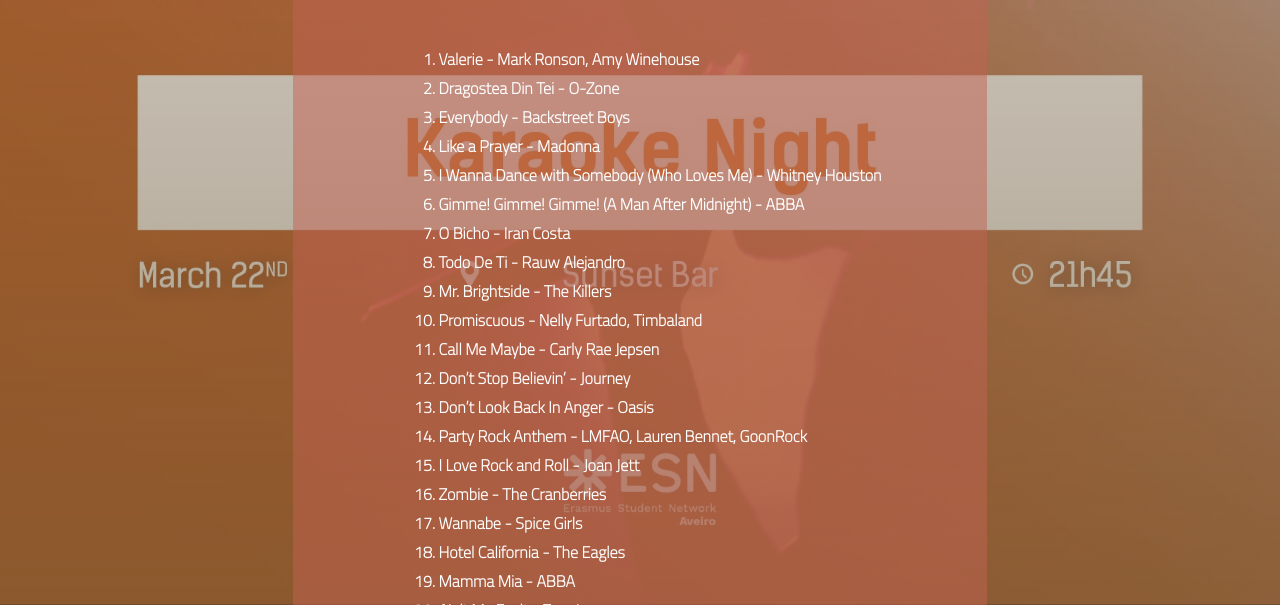
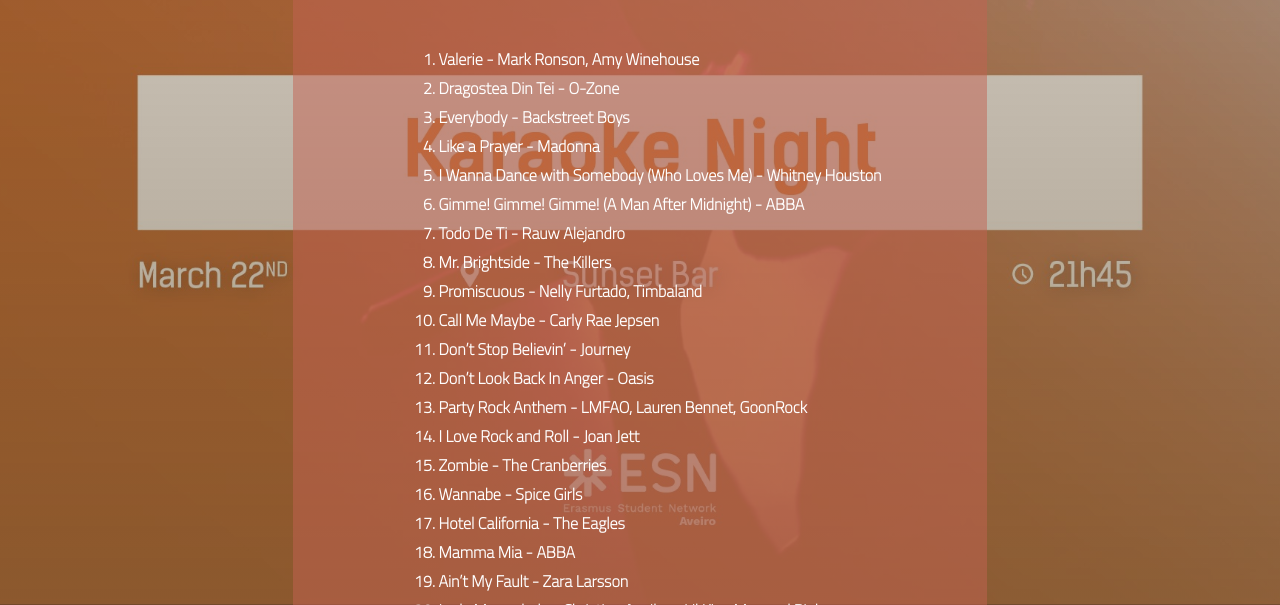
Before and after one commit to djyamunaq/322-KARAOKENIGHT, a plain HTML site: page index.html in a window 1280 px wide. Shown: the part 195-800 px from the top of the page. Drawn offline with Linux system fonts and the light colour scheme.

Commit message:
cathalog fixed 1

```diff
--- a/index.html
+++ b/index.html
@@ -26,7 +26,6 @@
         <li>Like a Prayer - Madonna</li>
         <li>I Wanna Dance with Somebody (Who Loves Me) - Whitney Houston</li>
         <li>Gimme! Gimme! Gimme! (A Man After Midnight) - ABBA</li>
-        <li>O Bicho - Iran Costa</li>
         <li>Todo De Ti - Rauw Alejandro</li>
         <li>Mr. Brightside - The Killers</li>
         <li>Promiscuous - Nelly Furtado, Timbaland</li>
```
Also changed, not shown: KARAOKE-CARD.png (added).
